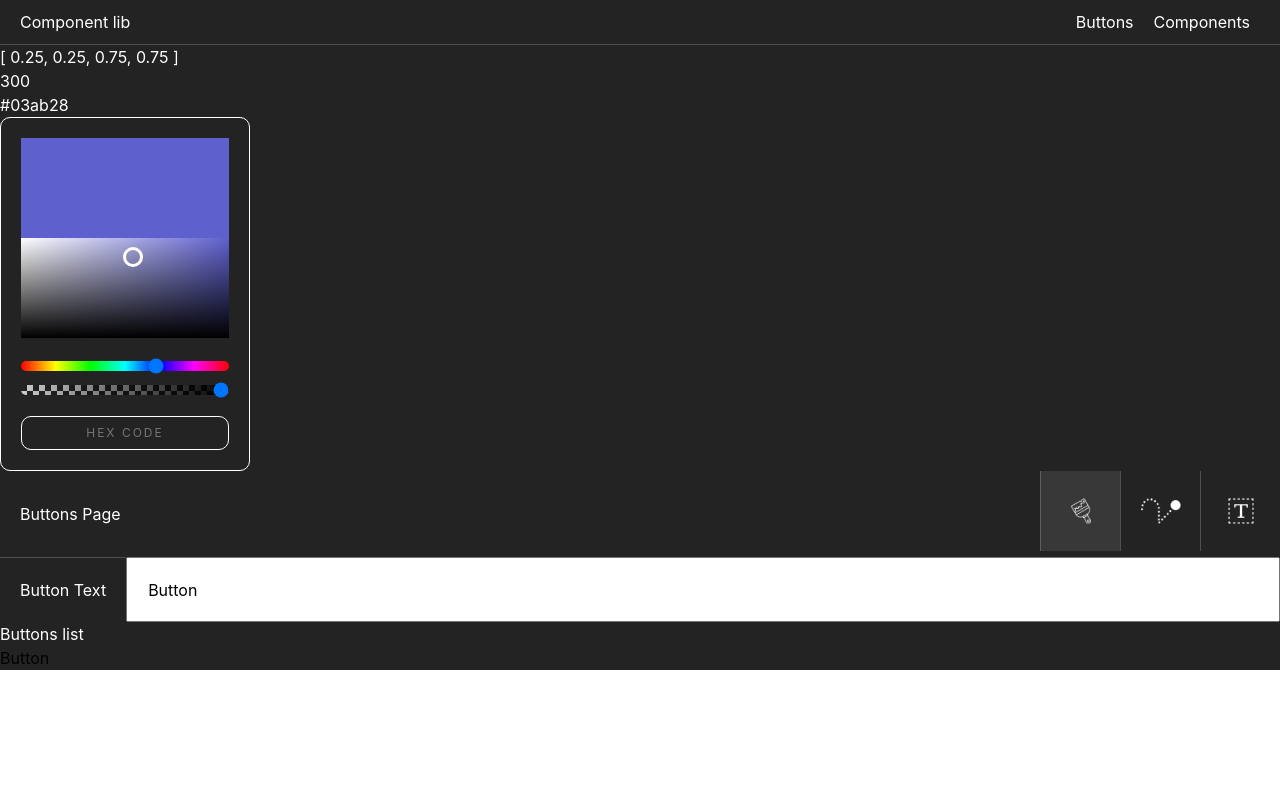
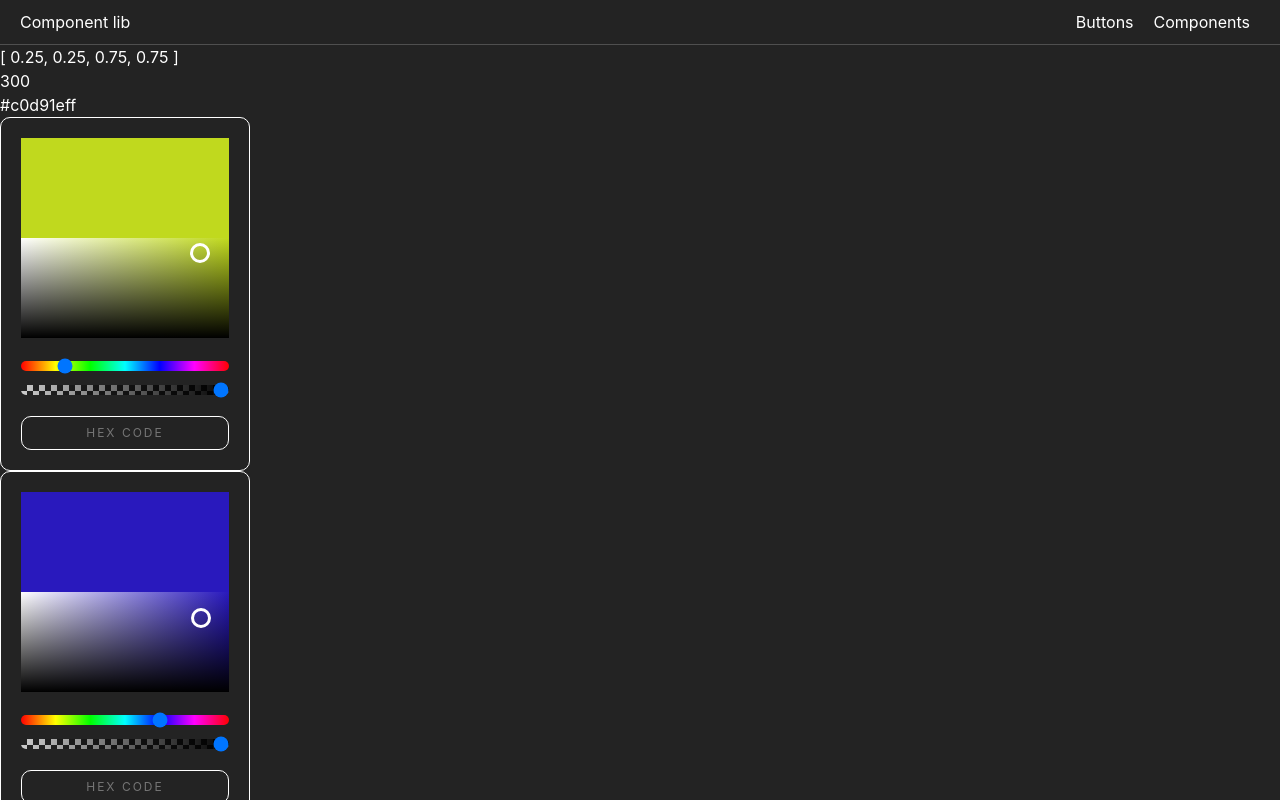
Before and after one commit to chris2733/complibrary, a Vue app in the folder componentlib/: page / in a window 1280 px wide. Both pictures are taken after a click on the button 1080 px from the left and 157 px from the top of the page. Shown: the top 800 px of the page. Built offline with nearby package versions, Linux system fonts and the light colour scheme.

Commit message:
Adding custom hex code and hextohsv stuff, and another colour picker component

```diff
--- a/componentlib/src/components/ButtonsPage.vue
+++ b/componentlib/src/components/ButtonsPage.vue
@@ -2,11 +2,16 @@
 	<div class="buttonshead">
 		<p class="whitetext">{{ bezier.bezierVal }}</p>
 		<p class="whitetext">{{ bezier.speed }}</p>
-        <p class="whitetext">{{ currentColour }}</p>
+        <p class="whitetext">{{ colourPickerPrimary }}</p>
 		<section class="buttonshead-panels">
 			<div class="buttonshead-panels-panel" v-if="showPanel == 'panel1'">
 				<colour-picker
-					@pass-colour-values="updateColour"
+					@pass-colour-values="updatePrimaryColour"
+                    :set-initial-colour="colourPickerPrimary"
+				></colour-picker>
+                <colour-picker
+					@pass-colour-values="updateSecondaryColour"
+                    :set-initial-colour="colourPickerSecondary"
 				></colour-picker>
 			</div>
 			<div class="buttonshead-panels-panel" v-if="showPanel == 'panel2'">
@@ -69,7 +74,8 @@ export default {
 				bezierVal: [0.25, 0.25, 0.75, 0.75],
 				speed: 300,
 			},
-			currentColour: "#03ab28",
+			colourPickerPrimary: "#c0d91e", //needs to be hex, need to set checker on this
+            colourPickerSecondary: "#2919bd", //needs to be hex, need to set checker on this
 		};
 	},
 	methods: {
@@ -88,8 +94,11 @@ export default {
 			this.bezier.bezierVal = newarr;
 			this.bezier.speed = parseInt(newvals.transition);
 		},
-		updateColour(colourval) {
-			this.currentColour = colourval;
+		updatePrimaryColour(colourval) {
+			this.colourPickerPrimary = colourval;
+		},
+        updateSecondaryColour(colourval) {
+			this.colourPickerSecondary = colourval;
 		},
 	},
 };
--- a/componentlib/src/components/ColourPicker.vue
+++ b/componentlib/src/components/ColourPicker.vue
@@ -31,13 +31,20 @@
 			</div>
 		</div>
 		<div class="colourpicker-customhex">
-			<input type="text" placeholder="HEX CODE" maxlength="6" @focusout="checkCustomHex" :class="{ error: customHexError }"/>
+			<input
+				type="text"
+				placeholder="HEX CODE"
+				maxlength="6"
+				@focusout="checkCustomHex($event.target.value)"
+				:class="{ error: customHexError }"
+			/>
 		</div>
 	</section>
 </template>
 
 <script>
 export default {
+    props: ['setInitialColour'],
 	emits: {
 		"pass-colour-values": function(vals) {
 			if (vals) {
@@ -52,7 +59,7 @@ export default {
 		return {
 			// had to use HSV from the user, convert to rgb, then to hex to be consistent
 			currentColourValues: [239, 54, 81, 255], //these both need to be set correct initially
-			currentColour: "#5e60ce", //these both need to be set correct initially
+			currentColour: this.setInitialColour, //these both need to be set correct initially
 			swatchWidth: 0,
 			swatchHeight: 0,
 			swatchPosition: {
@@ -94,6 +101,7 @@ export default {
 	mounted() {
 		this.setSwatchWidth();
 		this.setSwatchPickerPosInitially();
+        this.convertCustomHEXtoHSV(this.setInitialColour);
 	},
 	methods: {
 		setSwatchWidth() {
@@ -109,13 +117,13 @@ export default {
 		},
 		opacityChange() {
 			this.currentColourValues[3] = Number(event.target.value);
-			this.colourChange();
+			this.setColourValues();
 		},
 		hueChange() {
 			this.currentColourValues[0] = event.target.value;
-			this.colourChange();
+			this.setColourValues();
 		},
-		colourChange() {
+		setColourValues() {
 			const rgbval = this.HSVtoRGB(
 				this.currentColourValues[0],
 				this.currentColourValues[1],
@@ -125,14 +133,15 @@ export default {
 			this.$emit("pass-colour-values", this.currentColour);
 		},
 		RGBAtoAHEX(rgbval) {
-            let hexval = '';
-            rgbval.forEach(rgbval => {
+			let hexval = "";
+			rgbval.forEach((rgbval) => {
 				let hex = rgbval.toString(16);
-                hexval = hexval + (hex.length == 1 ? "0" + hex : hex).toString();
+				hexval =
+					hexval + (hex.length == 1 ? "0" + hex : hex).toString();
 			});
 			// add opacity here, after hsv to rgb calc
 			hexval += this.currentColourValues[3].toString(16);
-            this.currentColour = '#' + hexval;
+			this.currentColour = "#" + hexval;
 		},
 		swatchActive() {
 			this.swatchPickActive = true;
@@ -147,8 +156,7 @@ export default {
 				this.setSwatchPickerPos(pickerX, pickerY);
 				this.currentColourValues[1] = pickerX;
 				this.currentColourValues[2] = pickerY;
-                this.colourChange();
-
+				this.setColourValues();
 			}
 		},
 		setSwatchPickerPos(x, y) {
@@ -156,8 +164,8 @@ export default {
 			this.swatchPosition.y = y + "%";
 		},
 		setSwatchPickerPosInitially() {
-            this.swatchPosition.x = this.currentColourValues[1] + '%';
-            this.swatchPosition.y = this.currentColourValues[2] + '%';
+			this.swatchPosition.x = this.currentColourValues[1] + "%";
+			this.swatchPosition.y = this.currentColourValues[2] + "%";
 		},
 		leaveSwatch() {
 			this.swatchPickActive = false;
@@ -240,15 +248,92 @@ export default {
 				Math.round(b * 255),
 			];
 		},
-        checkCustomHex() {
+		checkCustomHex(hexcode) {
 			let regex = /^(?:[0-9a-fA-F]{3}){1,2}$/g;
-            let regtest = regex.test(event.target.value);
-            if (regtest !== true && event.target.value.length !== 0) {
+			let regtest = regex.test(hexcode);
+			if (regtest !== true && hexcode.length !== 0) {
 				this.customHexError = true;
 			} else {
 				this.customHexError = false;
+                this.convertCustomHEXtoHSV(hexcode);
 			}
-            console.log(this.customHexError);
+		},
+        convertCustomHEXtoHSV(newhexvalue) {
+            let newHEX;
+            if (newhexvalue.includes('#')) {
+                newHEX = newhexvalue;
+            } else {
+                newHEX = '#' + newhexvalue;
+            }
+            let newRGB = this.HEXtoRGB(newHEX);
+            let newHSV = this.RGBtoHSV(newRGB.r,newRGB.g,newRGB.b);
+            this.currentColourValues[0] = newHSV.h;
+            this.currentColourValues[1] = newHSV.s;
+            this.currentColourValues[2] = newHSV.v;
+            this.currentColourValues[3] = Number('255');
+            this.setSwatchPickerPos(newHSV.s,newHSV.v);
+            this.setColourValues();
+        },
+		HEXtoRGB(hex) {
+            // Expand shorthand form (e.g. "03F") to full form (e.g. "0033FF")
+            var shorthandRegex = /^#?([a-f\d])([a-f\d])([a-f\d])$/i;
+            hex = hex.replace(shorthandRegex, function(m, r, g, b) {
+                return r + r + g + g + b + b;
+            });
+
+            var result = /^#?([a-f\d]{2})([a-f\d]{2})([a-f\d]{2})$/i.exec(hex);
+            return result ? {
+                r: parseInt(result[1], 16),
+                g: parseInt(result[2], 16),
+                b: parseInt(result[3], 16)
+            } : null;
+        },
+		RGBtoHSV(r,g,b) {
+			let rabs,
+				gabs,
+				babs,
+				rr,
+				gg,
+				bb,
+				h,
+				s,
+				v,
+				diff,
+				diffc,
+				percentRoundFn;
+			rabs = r / 255;
+			gabs = g / 255;
+			babs = b / 255;
+			(v = Math.max(rabs, gabs, babs)),
+				(diff = v - Math.min(rabs, gabs, babs));
+			diffc = (c) => (v - c) / 6 / diff + 1 / 2;
+			percentRoundFn = (num) => Math.round(num * 100) / 100;
+			if (diff == 0) {
+				h = s = 0;
+			} else {
+				s = diff / v;
+				rr = diffc(rabs);
+				gg = diffc(gabs);
+				bb = diffc(babs);
+
+				if (rabs === v) {
+					h = bb - gg;
+				} else if (gabs === v) {
+					h = 1 / 3 + rr - bb;
+				} else if (babs === v) {
+					h = 2 / 3 + gg - rr;
+				}
+				if (h < 0) {
+					h += 1;
+				} else if (h > 1) {
+					h -= 1;
+				}
+			}
+			return {
+				h: Math.round(h * 360),
+				s: percentRoundFn(s * 100),
+				v: percentRoundFn(v * 100),
+			};
 		},
 	},
 };
```
Lines whose indentation alone changed are shown as unchanged.
